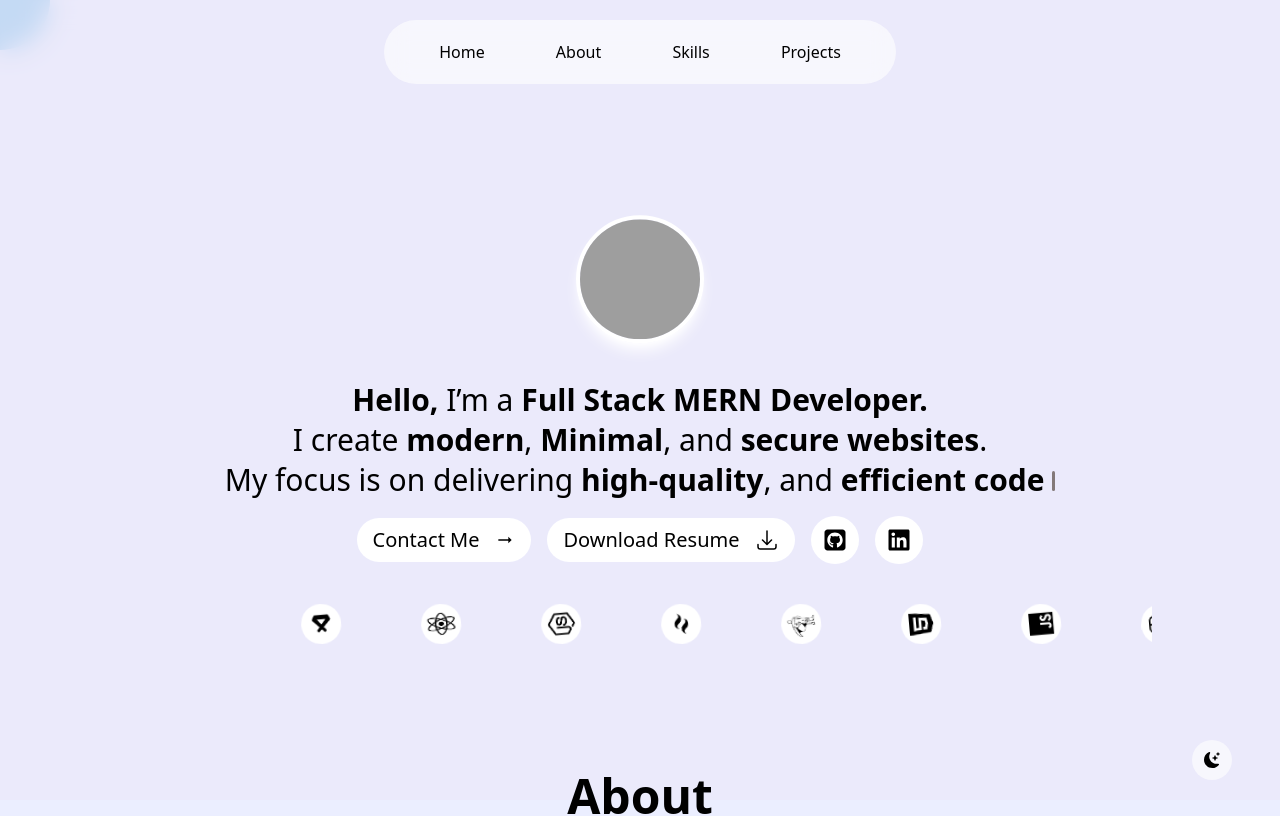
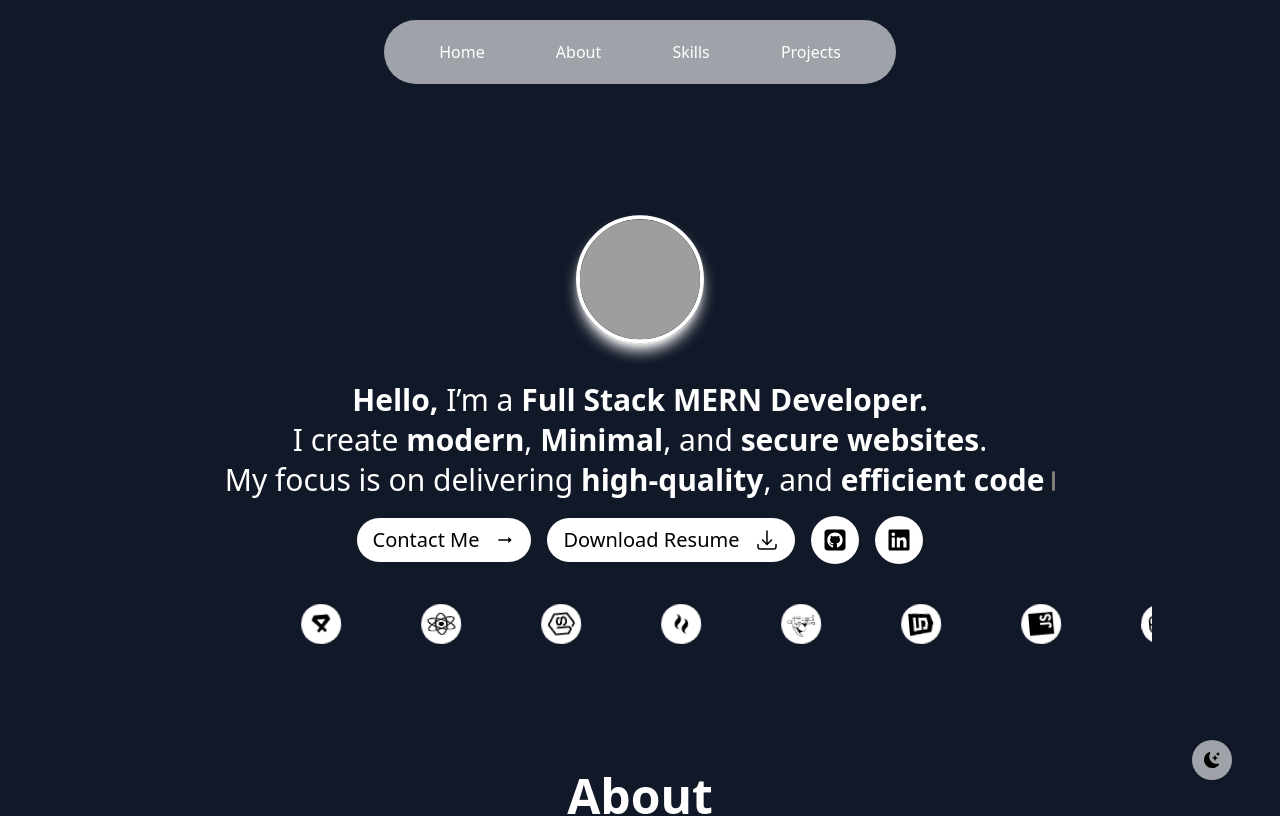
Before and after one commit to abhiishekh/FinalPortfolio, a React (Vite) app: page / in a window 1280 px wide. Shown: the top 816 px of the page. Built offline with nearby package versions, Linux system fonts and the light colour scheme; grey boxes are pictures that could not be loaded.

Commit message:
fixed the bug

```diff
--- a/src/App.tsx
+++ b/src/App.tsx
@@ -12,7 +12,7 @@ import { BsFillMoonStarsFill } from "react-icons/bs";
 const App = () => {
 
   const [mousePosition, setMousePosition] = useState({ x: 0, y: 0 });
-  const [darkmode, setDarkMode] = useState(false)
+  const [darkmode, setDarkMode] = useState(true)
 
 
   useEffect(() => {
@@ -51,9 +51,9 @@ const App = () => {
     <div className={darkmode?'dark':''}>
       <div className="h-screen w-full fixed backdrop-blur-md pointer-events-none z-5 bg-red-200/20"></div>
       <div className={`transition-all duration-300 ease-in-out ${darkmode ?
-        'dark:bg-gray-900' : 'bg-mainbg/60 text-black'} w-full h-full flex items-center justify-center relative z-1 overflow-x-hidden`}>
+        'dark:bg-gray-900' : 'bg-mainbg/60 text-black'} w-full h-full flex items-center justify-center relative z-1 `}>
 
-      <main className="h-full w-full mx-5 md:mx-20 lg:mx-32 2xl:mx-75 relative z-10 overflow-x-hidden">
+      <main className="h-full w-full mx-5 md:mx-20 lg:mx-32 2xl:mx-75 relative z-10 ">
 
         <Nav darkmode={darkmode}/>
         <Intro darkmode={darkmode} />
@@ -65,7 +65,7 @@ const App = () => {
         <Footer />
         <div className=' flex items-center justify-end w-full bg-red-200 h-50'>
 
-        <div className='fixed bottom-5 right-[1rem] md:right-[3rem]  flex items-center justify-center w-10 h-10 bg-white/60 rounded-full z-50'>
+        <div className='fixed bottom-5 right-[2.5rem] md:right-[3rem]  flex items-center justify-center w-10 h-10 bg-white/60 rounded-full z-50'>
            <BsFillMoonStarsFill onClick={handledarkmode}/>
         </div>
         </div>
--- a/src/components/Nav.tsx
+++ b/src/components/Nav.tsx
@@ -17,7 +17,7 @@ const Nav:React.FC<IntroProps> = ({darkmode}) => {
   });
 
   return (
-    <div className={`${darkmode?'bg-blue-900/60 text-white':''} bg-white/60 w-full h-16 mx-auto mt-5 rounded-full sm:w-50 md:w-75 lg:w-1/2 sticky top-5 z-10 backdrop-blur-md`}>
+    <div className={`${darkmode?'bg-blue-950/60 text-white':''} bg-white/60 w-full h-16 mx-auto mt-5 rounded-full sm:w-50 md:w-75 lg:w-1/2 sticky top-5 z-10 backdrop-blur-md`}>
       <ul className="flex items-center justify-evenly w-full h-full">
         <li className=" py-2 px-4 hover:bg-gray-300 hover:text-black rounded-full font-medium transform transition-all duration-300 ease-in-out hover:shadow-lg">
           <a className="nav-item" href="#home">Home</a>
```
